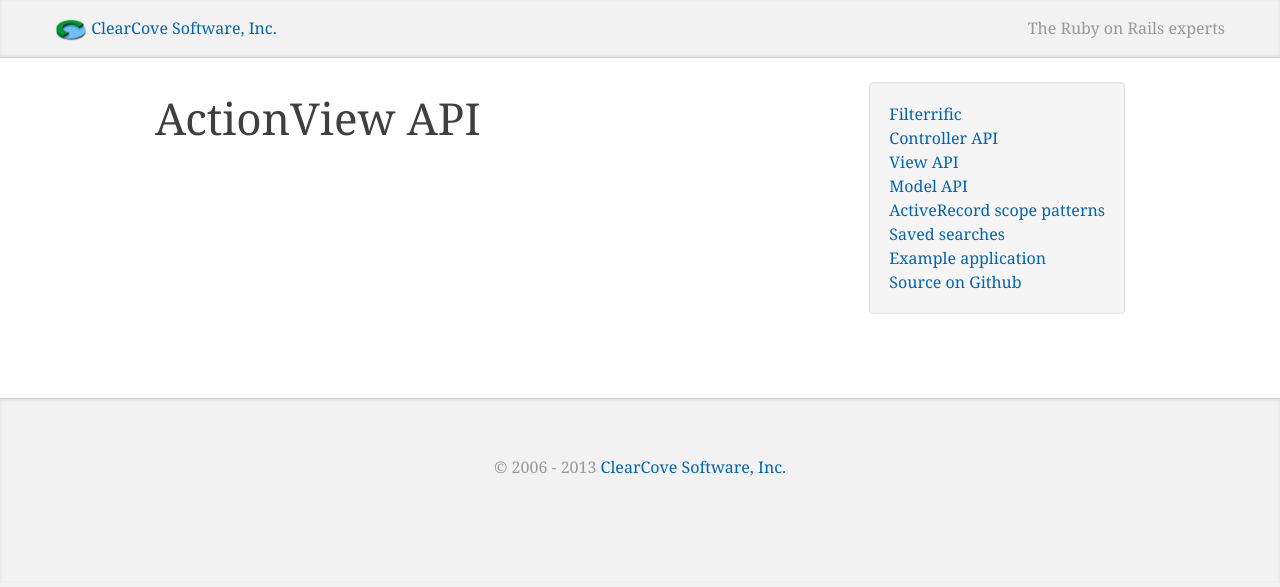
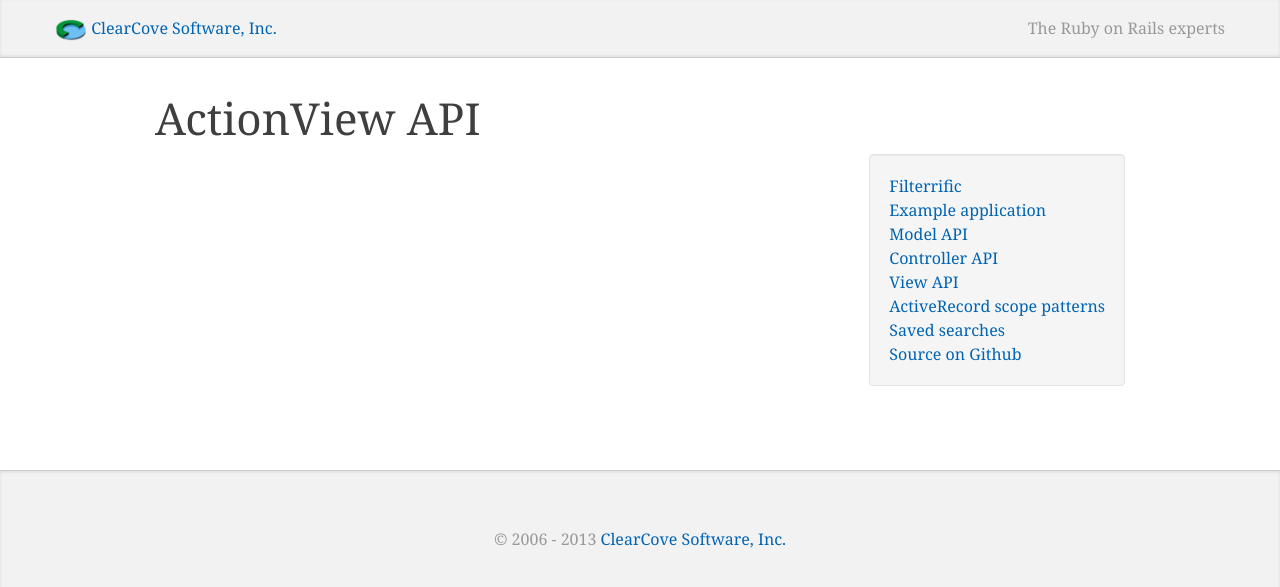
Before and after one commit to jhund/filterrific, a Jekyll site: the page built from pages/action_view_api.md, in a window 1280 px wide. Shown: the top 587 px of the page. Built offline with Jekyll 4.4.1, drawn with Linux system fonts in a browser that asks for light colours; Markdown is read by kramdown in place of the engine named in the settings.

```diff
--- a/_includes/project_navigation.html
+++ b/_includes/project_navigation.html
@@ -1,12 +1,12 @@
 <div class="marginalia_right">
   <ul class="unstyled well">
     <li><a href="/">Filterrific</a></li>
+    <li><a href="/pages/example_application.html">Example application</a></li>
+    <li><a href="/pages/active_record_model_api.html">Model API</a></li>
     <li><a href="/pages/action_controller_api.html">Controller API</a></li>
     <li><a href="/pages/action_view_api.html">View API</a></li>
-    <li><a href="/pages/active_record_model_api.html">Model API</a></li>
     <li><a href="/pages/active_record_scope_patterns.html">ActiveRecord scope patterns</a></li>
     <li><a href="/pages/saved_searches.html">Saved searches</a></li>
-    <li><a href="/pages/example_application.html">Example application</a></li>
     <li><a href="https://github.com/jhund/filterrific">Source on Github</a></li>
   </ul>
 </div>
--- a/pages/action_view_api.md
+++ b/pages/action_view_api.md
@@ -2,6 +2,6 @@
 layout: default
 ---
 
+# ActionView API
+
 {% include project_navigation.html %}
-
-# ActionView API
```
Also changed, not shown: pages/action_controller_api.md (+2 -2 lines), pages/active_record_model_api.md (+1 -2 lines), pages/pygment_test.md (+2 -2 lines), pages/saved_searches.md (+2 -2 lines).
